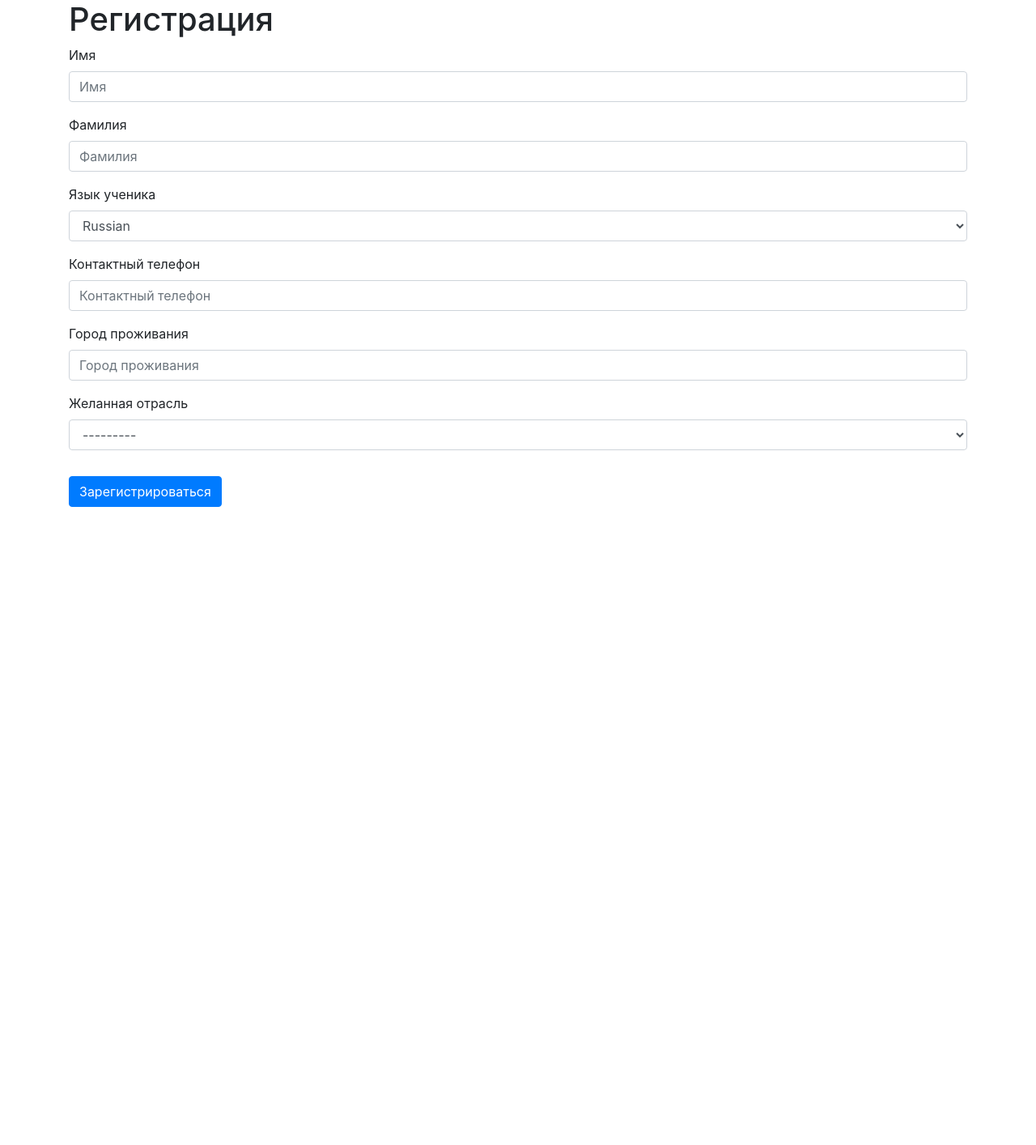
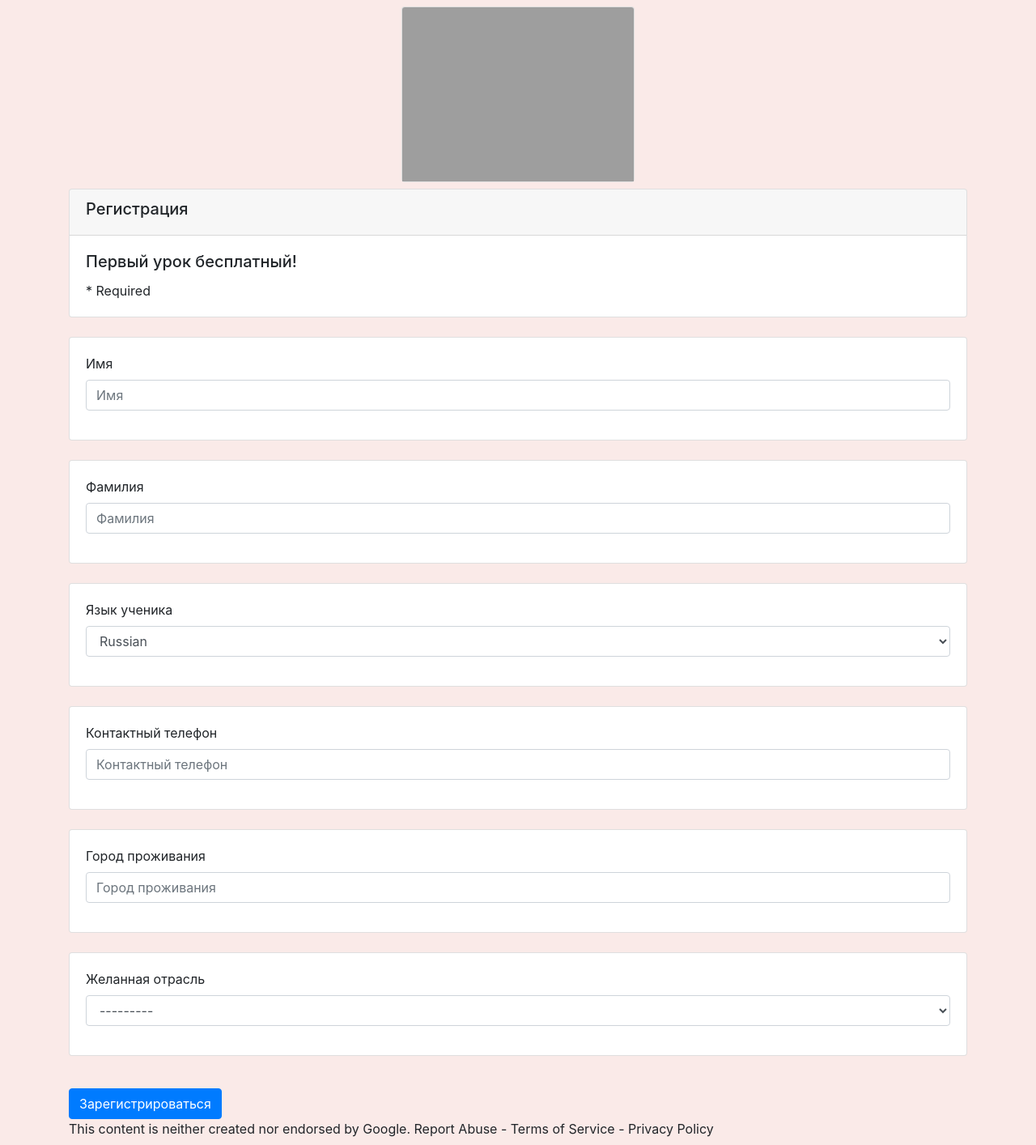
Before and after one commit to MaksimPak/django_aiogram, a Django app: page /start/ in a window 1280 px wide. Shown: the whole page at 81% size. Before the commit the page ends 626 px from the top, so only its background shows below. Run offline with Django 3.2, Linux system fonts and the light colour scheme; some libraries are stand-ins or nearby versions; grey boxes are pictures that could not be loaded.

Commit message:
signup form

```diff
--- a/src/dashboard/templates/dashboard/base.html
+++ b/src/dashboard/templates/dashboard/base.html
@@ -12,6 +12,7 @@
     {% bootstrap_javascript jquery='full' %}
     {% bootstrap_messages %}
     {% block extra_links %}{% endblock %}
+    <link href="/static/dashboard/css/app.css?v=1" rel="stylesheet">
 </head>
 <body>
 {% block content %} {% endblock %}
--- a/src/dashboard/templates/dashboard/signup.html
+++ b/src/dashboard/templates/dashboard/signup.html
@@ -1,17 +1,49 @@
 {% extends 'dashboard/base.html' %}
 {% load bootstrap4 %}
 
+{% block extra_links %}
+<style>
+    body {
+    background-color: #FAEAE8;
+    }
+</style>
+{% endblock %}
 
 {% block title %} Зарегистрироваться {% endblock %}
 {% block content %}
-<div class="container">
-    <h1>Регистрация</h1>
-<form action="" method="post" class="form">
+
+<div class="container my-2">
+    <div class="card mx-auto" style="width: 18rem;">
+      <img src="/static/general.jpg" class="card-img-top" alt="...">
+    </div>
+    <div class="card mt-2">
+      <div class="card-header">
+          <h5>Регистрация</h5>
+      </div>
+      <div class="card-body">
+        <h5 class="card-title">Первый урок бесплатный!</h5>
+        <p class="card-text">* Required</p>
+      </div>
+    </div>
+
+
+    <form action="" method="post" class="form">
     {% csrf_token %}
-    {% bootstrap_form form %}
-    {% buttons %}
-        <button type="submit" class="btn btn-primary mt-3"> Зарегистрироваться </button>
-    {% endbuttons %}
-</form>
+
+    {% for input in form %}
+    <div class="card my-4">
+        <div class="card-body">
+            {% bootstrap_field input %}
+        </div>
+    </div>
+    {% endfor %}
+       {% buttons %}
+            <button type="submit" class="btn btn-primary mt-3"> Зарегистрироваться </button>
+        {% endbuttons %}
+    </form>
+    <div>
+        This content is neither created nor endorsed by Google. Report Abuse - Terms of Service - Privacy Policy
+    </div>
 </div>
+
 {% endblock %}
```
Also changed, not shown: src/dashboard/static/dashboard/images/general.jpg (added), 1 other file.
